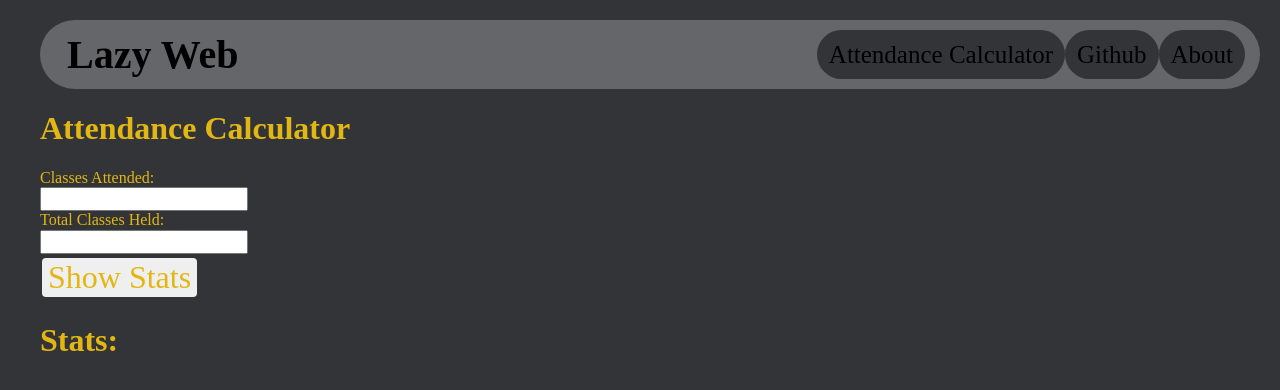
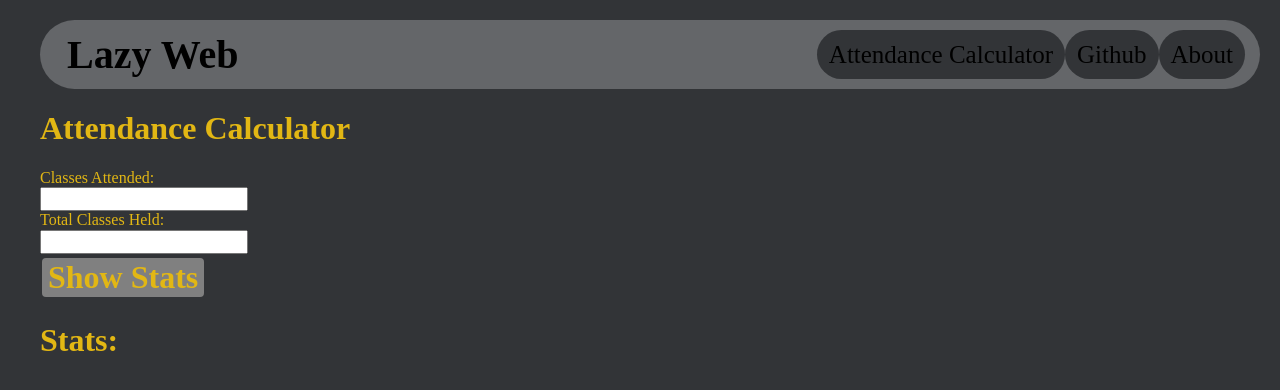
Before and after one commit to 21Cash/LazyWeb, a website built with Parcel: page AttendanceCalculator.html in a window 1280 px wide. In both pictures the pointer is over the button "Show Stats". Built offline with nearby package versions, Linux system fonts and the light colour scheme.

```diff
--- a/AttendanceCalculator.html
+++ b/AttendanceCalculator.html
@@ -27,16 +27,16 @@
       margin: 4px 2px;
       cursor: pointer;
       border-radius: 4px;
+      background-color: #646669;
     }
-    .button1:hover {
-      background-color: #646669;
-      color: white;
+    .button:hover {
+      background-color: grey;
+      font-weight: bold;
     }
 
     #stats {
       color: #E2B714;
       font-size: 25px;
-
     }
   </style>
 
```
Also changed, not shown: Scripts/ButtonFunctions.js (+0 -20 lines).
